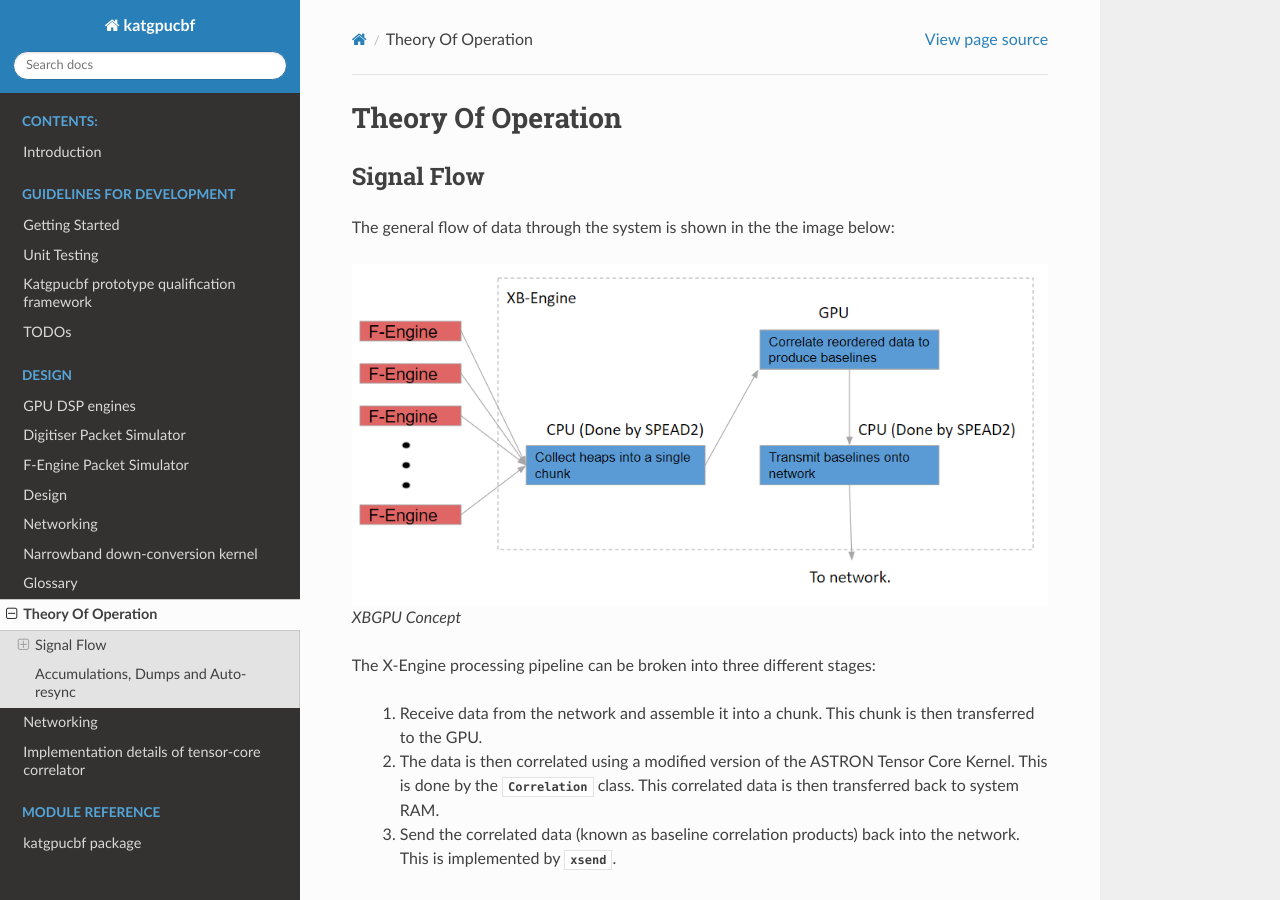
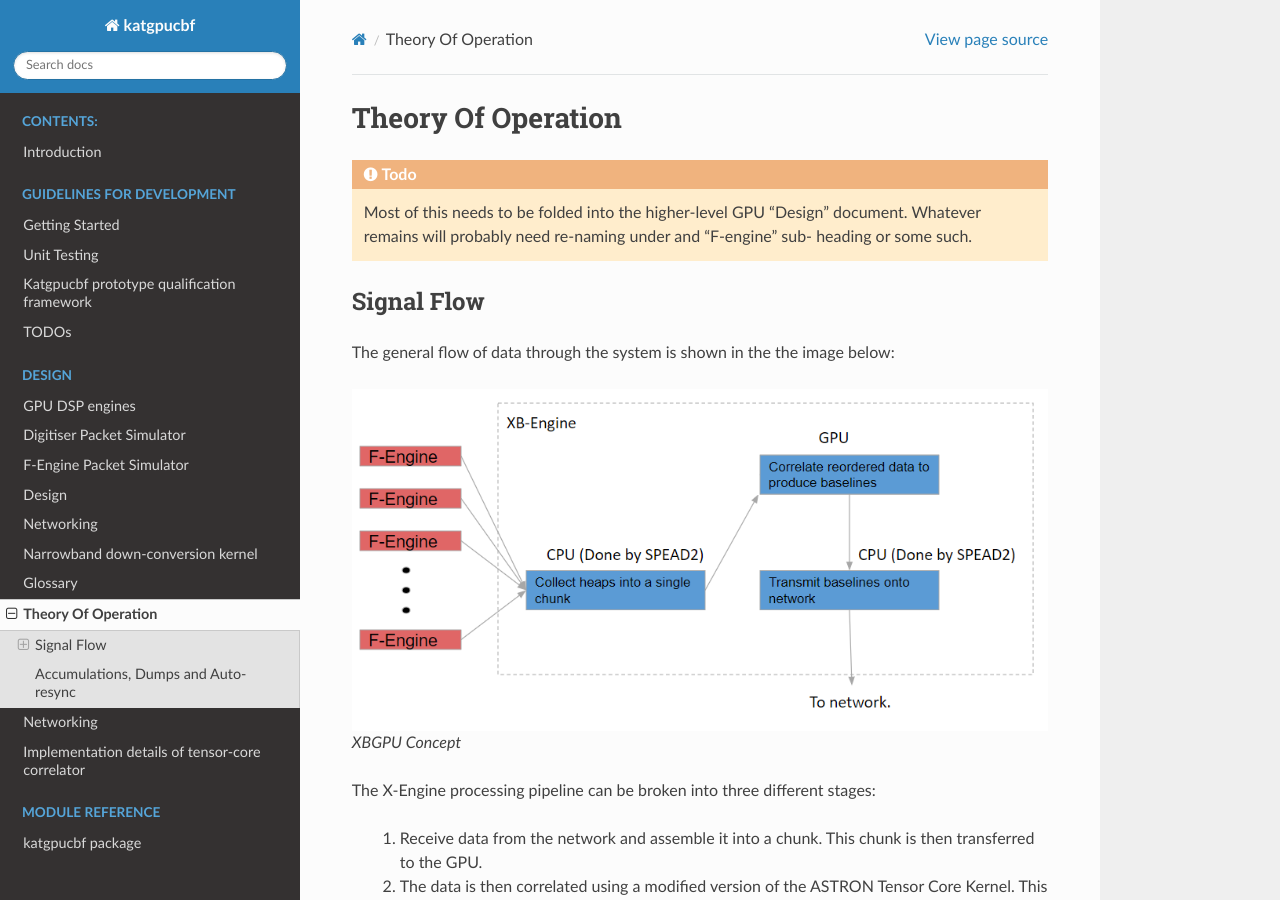
Before and after one commit to ska-sa/katgpucbf, a Sphinx documentation site: the page built from doc/xbgpu.theory.rst, in a window 1280 px wide and 900 px high. Built offline with Sphinx 7.4.7 and the Read the Docs theme 2.0.0, drawn with Linux system fonts in a browser that asks for light colours; formulas are drawn with MathJax 3; the version number could not be read and is left out.

Commit message:
Add TODOs for moving "design" and "theory" sections
from individual f- and xbgpu documentation sections to the common GPU
design section.

```diff
--- a/doc/fgpu.design.rst
+++ b/doc/fgpu.design.rst
@@ -1,5 +1,11 @@
 Design
 ======
+
+.. todo::
+
+   Most of this needs to be folded into the higher-level GPU "Design" document.
+   Whatever remains will probably need re-naming under and "F-engine" sub-
+   heading or some such.
 
 The actual GPU kernels are reasonably straight-forward, because they're
 generally memory-bound rather than compute-bound. The main challenges are in
--- a/doc/xbgpu.theory.rst
+++ b/doc/xbgpu.theory.rst
@@ -1,5 +1,11 @@
 Theory Of Operation
 ===================
+
+.. todo::
+
+   Most of this needs to be folded into the higher-level GPU "Design" document.
+   Whatever remains will probably need re-naming under and "F-engine" sub-
+   heading or some such.
 
 Signal Flow
 -----------
```
